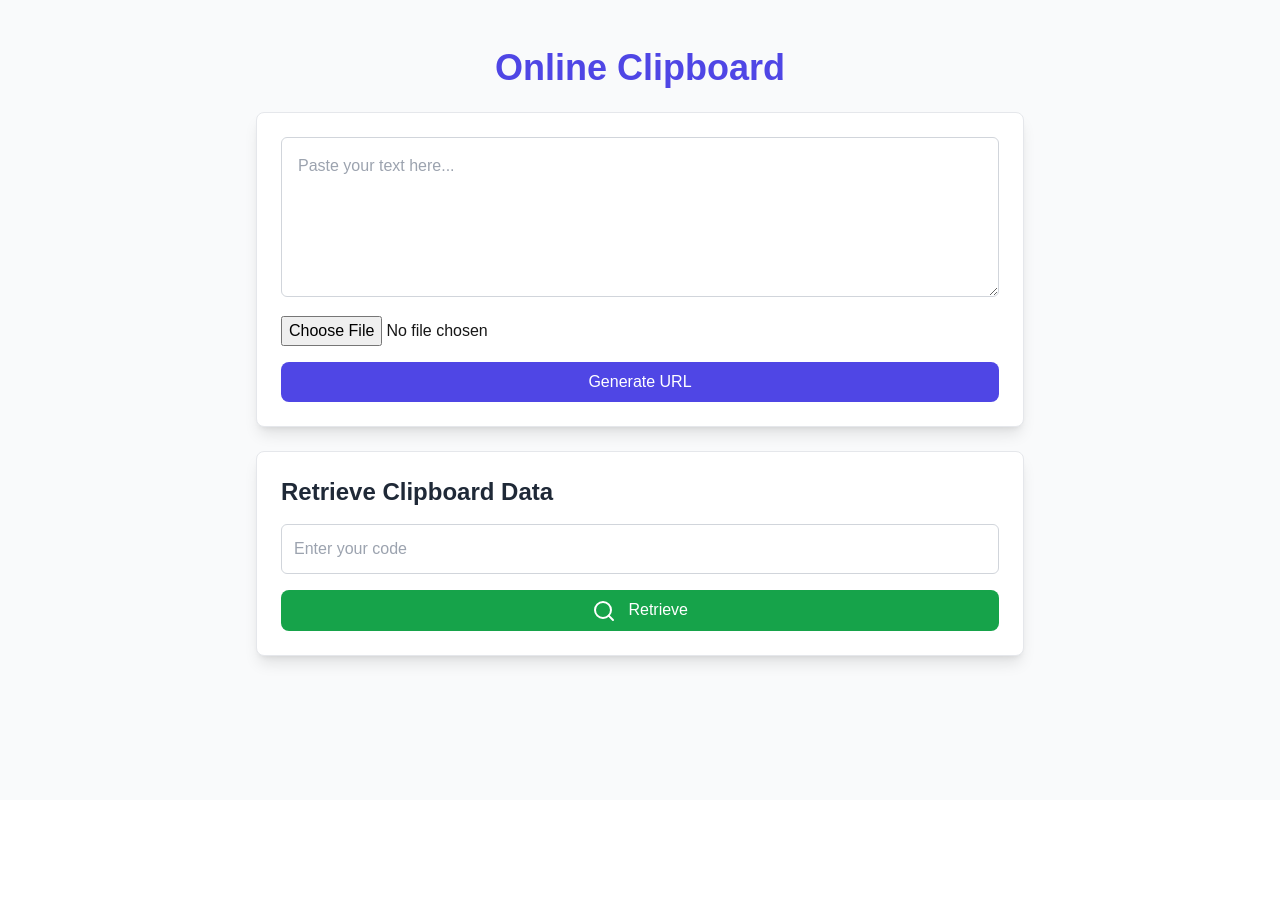
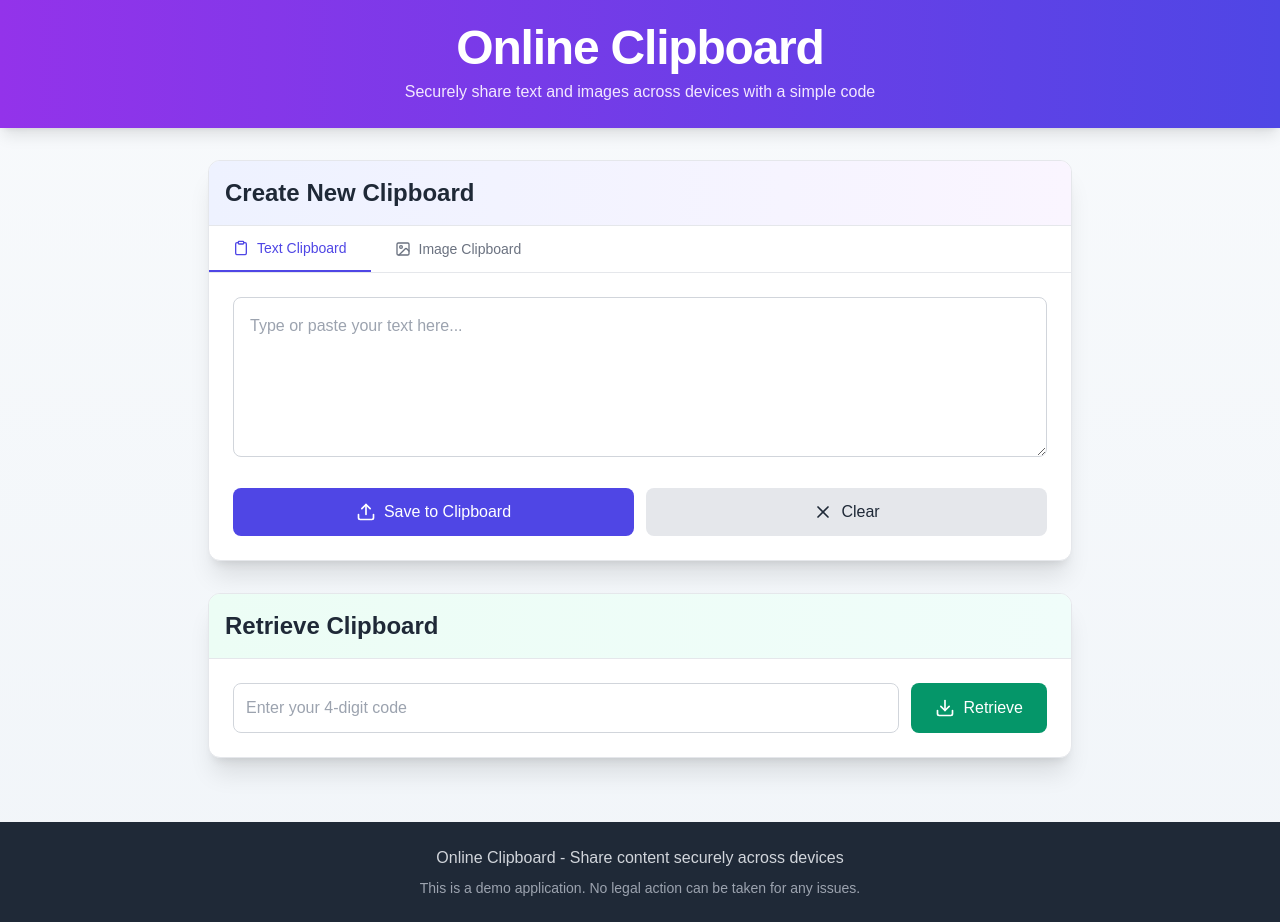
Before and after one commit to SojitraJenil/online-clipboard, a Next.js app: page /OnlineClipboard in a window 1280 px wide. Before the commit the page ends 800 px from the top, so only its background shows below. Built offline with nearby package versions, Linux system fonts and the light colour scheme; no server answers.

Commit message:
UI change

```diff
--- a/pages/OnlineClipboard.tsx
+++ b/pages/OnlineClipboard.tsx
@@ -1,215 +1,445 @@
-"use client";
+"use client"
 
-import { useState } from "react";
-import { Search, Loader2 } from "lucide-react";
-import QRCode from "qrcode";
-import { db } from "@/firebase";
-import { collection, addDoc, getDocs, query, where } from "firebase/firestore";
-import Image from "next/image";
+import type React from "react"
+
+import { useState, useRef } from "react"
+import { Loader2, Clipboard, ImageIcon, Upload, Download, Copy, Check, X } from "lucide-react"
+import QRCode from "qrcode"
+import { db } from "@/firebase"
+import { collection, addDoc, getDocs, query, where } from "firebase/firestore"
+import Image from "next/image"
 
 interface ClipboardData {
-  text: string;
-  imageUrl?: string;
-  code: string;
-  createdAt: Date;
+  text: string
+  imageUrl?: string
+  code: string
+  createdAt: Date
 }
 
 export default function OnlineClipboard() {
-  const cloudName = process.env.NEXT_PUBLIC_CLOUDINARY_CLOUD_NAME;
-  const uploadPreset = process.env.NEXT_PUBLIC_CLOUDINARY_UPLOAD_PRESET;
-  const cloudinaryUrl = `https://api.cloudinary.com/v1_1/${cloudName}/image/upload`;
+  const cloudName = process.env.NEXT_PUBLIC_CLOUDINARY_CLOUD_NAME
+  const uploadPreset = process.env.NEXT_PUBLIC_CLOUDINARY_UPLOAD_PRESET
+  const cloudinaryUrl = `https://api.cloudinary.com/v1_1/${cloudName}/image/upload`
 
-  const [text, setText] = useState("");
-  const [image, setImage] = useState<File | null>(null);
-  const [generatedUrl, setGeneratedUrl] = useState("");
-  const [generatedCode, setGeneratedCode] = useState("");
-  const [qrCodeUrl, setQrCodeUrl] = useState("");
-  const [inputCode, setInputCode] = useState("");
-  const [retrievedData, setRetrievedData] = useState<ClipboardData | null>(null);
-  const [loading, setLoading] = useState(false);
-  const [textError, setTextError] = useState("");
-  const [codeError, setCodeError] = useState("");
-  console.log('--------------retrievedData.imageUrl :>> ', retrievedData);
+  const [text, setText] = useState("")
+  const [image, setImage] = useState<File | null>(null)
+  const [imagePreview, setImagePreview] = useState<string | null>(null)
+  const [generatedUrl, setGeneratedUrl] = useState("")
+  const [generatedCode, setGeneratedCode] = useState("")
+  const [qrCodeUrl, setQrCodeUrl] = useState("")
+  const [inputCode, setInputCode] = useState("")
+  const [retrievedData, setRetrievedData] = useState<ClipboardData | null>(null)
+  const [loading, setLoading] = useState(false)
+  const [retrieveLoading, setRetrieveLoading] = useState(false)
+  const [textError, setTextError] = useState("")
+  const [codeError, setCodeError] = useState("")
+  const [activeTab, setActiveTab] = useState<"text" | "image">("text")
+  const [copied, setCopied] = useState(false)
 
-  console.log("================>Cloud Name:", process.env.NEXT_PUBLIC_CLOUDINARY_CLOUD_NAME);
-  console.log("================>Upload Preset:", process.env.NEXT_PUBLIC_CLOUDINARY_UPLOAD_PRESET);
+  const fileInputRef = useRef<HTMLInputElement>(null)
 
-
-  const generateRandomCode = () => Math.floor(1000 + Math.random() * 9000).toString();
+  const generateRandomCode = () => Math.floor(1000 + Math.random() * 9000).toString()
 
   const handleImageUpload = async (file: File): Promise<string> => {
     if (process.env.NODE_ENV === "development") {
-      const localUrl = URL.createObjectURL(file);
-      return localUrl;
+      const localUrl = URL.createObjectURL(file)
+      return localUrl
     }
 
     if (!cloudName || !uploadPreset) {
-      console.error("Cloudinary environment variables are missing.");
-      alert("Image upload is not configured properly.");
-      return "";
+      console.error("Cloudinary environment variables are missing.")
+      alert("Image upload is not configured properly.")
+      return ""
     }
 
-    const formData = new FormData();
-    formData.append("file", file);
-    formData.append("upload_preset", uploadPreset);
+    const formData = new FormData()
+    formData.append("file", file)
+    formData.append("upload_preset", uploadPreset)
 
     try {
       const res = await fetch(cloudinaryUrl, {
         method: "POST",
         body: formData,
-      });
+      })
 
       if (!res.ok) {
-        throw new Error(`Upload failed with status ${res.status}`);
+        throw new Error(`Upload failed with status ${res.status}`)
       }
 
-      const data = await res.json();
-      return data.secure_url;
+      const data = await res.json()
+      return data.secure_url
     } catch (error) {
-      console.error("Image upload failed:", error);
-      alert("Failed to upload image. Please try again.");
-      return "";
+      console.error("Image upload failed:", error)
+      alert("Failed to upload image. Please try again.")
+      return ""
     }
-  };
+  }
 
+  const handleImageChange = (e: React.ChangeEvent<HTMLInputElement>) => {
+    if (e.target.files && e.target.files[0]) {
+      const selectedFile = e.target.files[0]
+      setImage(selectedFile)
 
+      // Create preview
+      const reader = new FileReader()
+      reader.onload = (event) => {
+        setImagePreview(event.target?.result as string)
+      }
+      reader.readAsDataURL(selectedFile)
+    }
+  }
 
   const handleSubmit = async (): Promise<void> => {
-    if (!text.trim() && !image) {
-      setTextError("Enter some text or upload an image.");
-      return;
+    if (activeTab === "text" && !text.trim()) {
+      setTextError("Please enter some text to save.")
+      return
+    } else if (activeTab === "image" && !image) {
+      setTextError("Please select an image to upload.")
+      return
     }
-    setTextError(""); // Clear previous error
 
-    setLoading(true);
-    const randomCode = generateRandomCode();
-    let imageUrl = "";
+    setTextError("") // Clear previous error
+    setLoading(true)
 
-    if (image) {
-      imageUrl = await handleImageUpload(image);
+    const randomCode = generateRandomCode()
+    let imageUrl = ""
+
+    if (image && (activeTab === "image" || (activeTab === "text" && text.trim()))) {
+      imageUrl = await handleImageUpload(image)
     }
 
     const clipboardData: ClipboardData = {
-      text,
+      text: activeTab === "text" ? text : "",
       code: randomCode,
       createdAt: new Date(),
-    };
+    }
 
-    if (imageUrl) clipboardData.imageUrl = imageUrl;
+    if (imageUrl) clipboardData.imageUrl = imageUrl
 
-    await addDoc(collection(db, "clipboards"), clipboardData);
+    try {
+      await addDoc(collection(db, "clipboards"), clipboardData)
 
-    const newUrl = `${window.location.origin}/retrieve/${randomCode}`;
-    const qrData = await QRCode.toDataURL(newUrl);
+      const newUrl = `${window.location.origin}/retrieve/${randomCode}`
+      const qrData = await QRCode.toDataURL(newUrl)
 
-    setGeneratedUrl(newUrl);
-    setGeneratedCode(randomCode);
-    setQrCodeUrl(qrData);
-    setText("");
-    setImage(null);
-    setLoading(false);
-  };
+      setGeneratedUrl(newUrl)
+      setGeneratedCode(randomCode)
+      setQrCodeUrl(qrData)
+      setText("")
+      setImage(null)
+      setImagePreview(null)
+    } catch (error) {
+      console.error("Error saving to clipboard:", error)
+      setTextError("Failed to save. Please try again.")
+    } finally {
+      setLoading(false)
+    }
+  }
 
   const handleRetrieve = async () => {
     if (!inputCode.trim()) {
-      setCodeError("Enter a valid code.");
-      return;
+      setCodeError("Please enter a valid code.")
+      return
     }
-    setCodeError("");
+    setCodeError("")
+    setRetrieveLoading(true)
 
-    const q = query(collection(db, "clipboards"), where("code", "==", inputCode));
-    const querySnapshot = await getDocs(q);
+    try {
+      const q = query(collection(db, "clipboards"), where("code", "==", inputCode))
+      const querySnapshot = await getDocs(q)
 
       if (querySnapshot.empty) {
-      setRetrievedData({ text: "No data found for this code.", code: "", createdAt: new Date() });
+        setRetrievedData({ text: "No data found for this code.", code: "", createdAt: new Date() })
       } else {
-      setRetrievedData(querySnapshot.docs[0].data() as ClipboardData);
+        setRetrievedData(querySnapshot.docs[0].data() as ClipboardData)
       }
-  };
+    } catch (error) {
+      console.error("Error retrieving data:", error)
+      setCodeError("Failed to retrieve data. Please try again.")
+    } finally {
+      setRetrieveLoading(false)
+    }
+  }
+
+  const copyToClipboard = (text: string) => {
+    navigator.clipboard.writeText(text)
+    setCopied(true)
+    setTimeout(() => setCopied(false), 2000)
+  }
+
+  const clearForm = () => {
+    setText("")
+    setImage(null)
+    setImagePreview(null)
+    setTextError("")
+  }
 
   return (
-    <main className="min-h-screen flex flex-col items-center py-12 px-6 bg-gray-50">
-      <h1 className="text-4xl font-bold text-indigo-600 mb-6">Online Clipboard</h1>
+    <div className="min-h-screen flex flex-col bg-gradient-to-b from-slate-50 to-slate-100">
+      {/* Header */}
+      <header className="bg-gradient-to-r from-purple-600 to-indigo-600 text-white py-6 px-4 shadow-lg">
+        <div className="max-w-6xl mx-auto flex flex-col items-center">
+          <h1 className="text-4xl md:text-5xl font-bold tracking-tight mb-2">Online Clipboard</h1>
+          <p className="text-purple-100 text-center max-w-2xl">
+            Securely share text and images across devices with a simple code
+          </p>
+        </div>
+      </header>
 
-      <div className="w-full max-w-3xl bg-white shadow-lg rounded-lg p-6 border border-gray-200">
+      <main className="flex-grow container mx-auto px-4 py-8 max-w-4xl">
+        {/* Create Section */}
+        <div className="bg-white rounded-xl shadow-xl overflow-hidden mb-8 border border-gray-200">
+          <div className="bg-gradient-to-r from-indigo-50 to-purple-50 p-4 border-b border-gray-200">
+            <h2 className="text-2xl font-bold text-gray-800">Create New Clipboard</h2>
+          </div>
+
+          {/* Tab Navigation */}
+          <div className="flex border-b border-gray-200">
+            <button
+              onClick={() => setActiveTab("text")}
+              className={`flex items-center justify-center py-3 px-6 font-medium text-sm ${activeTab === "text"
+                  ? "text-indigo-600 border-b-2 border-indigo-600"
+                  : "text-gray-500 hover:text-gray-700"
+                }`}
+            >
+              <Clipboard className="w-4 h-4 mr-2" />
+              Text Clipboard
+            </button>
+            <button
+              onClick={() => setActiveTab("image")}
+              className={`flex items-center justify-center py-3 px-6 font-medium text-sm ${activeTab === "image"
+                  ? "text-indigo-600 border-b-2 border-indigo-600"
+                  : "text-gray-500 hover:text-gray-700"
+                }`}
+            >
+              <ImageIcon className="w-4 h-4 mr-2" />
+              Image Clipboard
+            </button>
+          </div>
+
+          <div className="p-6">
+            {/* Text Tab Content */}
+            {activeTab === "text" && (
+              <div className="space-y-4">
                 <textarea
-          className="w-full h-40 p-4 border border-gray-300 rounded-md"
-          placeholder="Paste your text here..."
+                  className="w-full h-40 p-4 border border-gray-300 rounded-lg focus:ring-2 focus:ring-indigo-500 focus:border-indigo-500"
+                  placeholder="Type or paste your text here..."
                   value={text}
                   onChange={(e) => setText(e.target.value)}
                 ></textarea>
+              </div>
+            )}
 
-        {/* Error Message for Text Input */}
-        {textError && <p className="text-red-500 text-sm mt-2">{textError}</p>}
-
+            {/* Image Tab Content */}
+            {activeTab === "image" && (
+              <div className="space-y-4">
+                <div className="border-2 border-dashed border-gray-300 rounded-lg p-6 text-center">
+                  {imagePreview ? (
+                    <div className="relative">
+                      <img
+                        src={imagePreview || "/placeholder.svg"}
+                        alt="Preview"
+                        className="max-h-64 mx-auto rounded-lg"
+                      />
+                      <button
+                        onClick={() => {
+                          setImage(null)
+                          setImagePreview(null)
+                        }}
+                        className="absolute top-2 right-2 bg-red-500 text-white p-1 rounded-full hover:bg-red-600"
+                      >
+                        <X className="w-4 h-4" />
+                      </button>
+                    </div>
+                  ) : (
+                    <div onClick={() => fileInputRef.current?.click()} className="cursor-pointer">
+                      <Upload className="w-12 h-12 mx-auto text-gray-400" />
+                      <p className="mt-2 text-sm text-gray-500">Click to select an image or drag and drop</p>
+                    </div>
+                  )}
                   <input
+                    ref={fileInputRef}
                     type="file"
                     accept="image/*"
-          className="mt-3"
-          onChange={(e) => e.target.files && setImage(e.target.files[0])}
+                    className="hidden"
+                    onChange={handleImageChange}
                   />
+                </div>
+              </div>
+            )}
 
+            {/* Error Message */}
+            {textError && (
+              <div className="mt-2 text-red-500 text-sm flex items-center">
+                <X className="w-4 h-4 mr-1" />
+                {textError}
+              </div>
+            )}
+
+            {/* Action Buttons */}
+            <div className="mt-6 flex flex-col sm:flex-row gap-3">
               <button
                 onClick={handleSubmit}
                 disabled={loading}
-          className={`mt-4 text-white px-6 py-2 rounded-lg w-full ${loading ? "bg-gray-400" : "bg-indigo-600 hover:bg-indigo-700"}`}
+                className="flex-1 bg-indigo-600 hover:bg-indigo-700 text-white py-3 px-6 rounded-lg font-medium flex items-center justify-center transition-colors duration-200"
               >
-          {loading ? <Loader2 className="animate-spin h-5 w-5" /> : "Generate URL"}
+                {loading ? (
+                  <>
+                    <Loader2 className="animate-spin h-5 w-5 mr-2" />
+                    Processing...
+                  </>
+                ) : (
+                  <>
+                    <Upload className="w-5 h-5 mr-2" />
+                    Save to Clipboard
+                  </>
+                )}
               </button>
+              <button
+                onClick={clearForm}
+                className="flex-1 bg-gray-200 hover:bg-gray-300 text-gray-800 py-3 px-6 rounded-lg font-medium flex items-center justify-center transition-colors duration-200"
+              >
+                <X className="w-5 h-5 mr-2" />
+                Clear
+              </button>
+            </div>
+          </div>
 
-        {generatedUrl && (
-          <div className="mt-4 bg-gray-100 p-4 rounded-lg">
-            <p className="mt-2">Code: <strong>{generatedCode}</strong></p>
-            {qrCodeUrl && <Image src={qrCodeUrl} alt="QR Code" className="mt-4 w-40" width={160} height={160} />
-            }
+          {/* Generated Code Section */}
+          {generatedCode && (
+            <div className="bg-indigo-50 p-6 border-t border-indigo-100">
+              <div className="flex flex-col md:flex-row md:items-center gap-6">
+                <div className="flex-1">
+                  <h3 className="text-lg font-semibold text-gray-800 mb-2">Your Clipboard is Ready!</h3>
+                  <div className="bg-white p-3 rounded-lg border border-gray-200 flex items-center justify-between mb-2">
+                    <span className="font-mono text-lg">{generatedCode}</span>
+                    <button
+                      onClick={() => copyToClipboard(generatedCode)}
+                      className="text-indigo-600 hover:text-indigo-800"
+                    >
+                      {copied ? <Check className="w-5 h-5" /> : <Copy className="w-5 h-5" />}
+                    </button>
+                  </div>
+                  <p className="text-sm text-gray-600">
+                    Share this code with others to give them access to your clipboard content.
+                  </p>
+                </div>
+
+                {qrCodeUrl && (
+                  <div className="flex-shrink-0">
+                    <Image
+                      src={qrCodeUrl || "/placeholder.svg"}
+                      alt="QR Code"
+                      width={120}
+                      height={120}
+                      className="border-4 border-white shadow-md rounded-lg"
+                    />
+                  </div>
+                )}
+              </div>
             </div>
           )}
         </div>
 
         {/* Retrieve Section */}
-      <div className="w-full max-w-3xl bg-white shadow-lg rounded-lg p-6 border border-gray-200 mt-6">
-        <h2 className="text-2xl font-semibold text-gray-800 mb-4">Retrieve Clipboard Data</h2>
+        <div className="bg-white rounded-xl shadow-xl overflow-hidden border border-gray-200">
+          <div className="bg-gradient-to-r from-emerald-50 to-teal-50 p-4 border-b border-gray-200">
+            <h2 className="text-2xl font-bold text-gray-800">Retrieve Clipboard</h2>
+          </div>
+
+          <div className="p-6">
+            <div className="flex flex-col sm:flex-row gap-3">
               <input
                 type="text"
-          placeholder="Enter your code"
-          className="w-full p-3 border border-gray-300 rounded-md"
+                placeholder="Enter your 4-digit code"
+                className="flex-1 p-3 border border-gray-300 rounded-lg focus:ring-2 focus:ring-emerald-500 focus:border-emerald-500"
                 value={inputCode}
                 onChange={(e) => setInputCode(e.target.value)}
               />
-
-        {/* Error Message for Code Input */}
-        {codeError && <p className="text-red-500 text-sm mt-2">{codeError}</p>}
-
               <button
                 onClick={handleRetrieve}
-          className="mt-4 bg-green-600 text-white px-6 py-2 rounded-lg hover:bg-green-700 w-full"
+                disabled={retrieveLoading}
+                className="bg-emerald-600 hover:bg-emerald-700 text-white py-3 px-6 rounded-lg font-medium flex items-center justify-center transition-colors duration-200"
               >
-          <Search className="inline-block mr-2" /> Retrieve
+                {retrieveLoading ? (
+                  <Loader2 className="animate-spin h-5 w-5" />
+                ) : (
+                  <>
+                    <Download className="w-5 h-5 mr-2" />
+                    Retrieve
+                  </>
+                )}
               </button>
+            </div>
 
-        {retrievedData && (
-          <div className="mt-4 bg-gray-100 p-4 rounded-lg">
-            <p className="text-gray-700">Retrieved Text:</p>
-            <p>{retrievedData.text}</p>
-
-            {/* Display and Download Image */}
-            {retrievedData.imageUrl && (
-              <div className="mt-4">
-                <p className="text-gray-700 font-semibold">Stored Image:</p>
-                <Image
-                  src={retrievedData.imageUrl}
-                  alt="Stored"
-                  className="w-40 rounded-lg mt-2 cursor-pointer"
-                  width={160}
-                  height={160}
-                  onClick={() => window.open(retrievedData.imageUrl, "_blank")}
-                />
+            {/* Error Message */}
+            {codeError && (
+              <div className="mt-2 text-red-500 text-sm flex items-center">
+                <X className="w-4 h-4 mr-1" />
+                {codeError}
               </div>
             )}
 
+            {/* Retrieved Data */}
+            {retrievedData && (
+              <div className="mt-6 bg-gray-50 p-4 rounded-lg border border-gray-200">
+                <h3 className="text-lg font-semibold text-gray-800 mb-3">Retrieved Content</h3>
+
+                {retrievedData.text && (
+                  <div className="mb-4">
+                    <div className="flex justify-between items-center mb-2">
+                      <h4 className="text-sm font-medium text-gray-500">Text</h4>
+                      <button
+                        onClick={() => copyToClipboard(retrievedData.text)}
+                        className="text-indigo-600 hover:text-indigo-800 p-1"
+                      >
+                        <Copy className="w-4 h-4" />
+                      </button>
+                    </div>
+                    <div className="bg-white p-3 rounded-lg border border-gray-200 text-gray-800">
+                      {retrievedData.text}
+                    </div>
+                  </div>
+                )}
+
+                {retrievedData.imageUrl && (
+                  <div>
+                    <h4 className="text-sm font-medium text-gray-500 mb-2">Image</h4>
+                    <div className="bg-white p-2 rounded-lg border border-gray-200">
+                      <Image
+                        src={retrievedData.imageUrl || "/placeholder.svg"}
+                        alt="Retrieved image"
+                        width={300}
+                        height={300}
+                        className="max-h-64 mx-auto rounded-lg object-contain"
+                        onClick={() => window.open(retrievedData.imageUrl, "_blank")}
+                      />
+                      <div className="text-center mt-2">
+                        <button
+                          onClick={() => window.open(retrievedData.imageUrl, "_blank")}
+                          className="text-sm text-indigo-600 hover:text-indigo-800"
+                        >
+                          Click to view full size
+                        </button>
+                      </div>
+                    </div>
                   </div>
                 )}
               </div>
+            )}
+          </div>
+        </div>
       </main>
-  );
+
+      {/* Footer */}
+      <footer className="bg-gray-800 text-gray-300 py-6 mt-8">
+        <div className="container mx-auto px-4 text-center">
+          <p className="mb-2">Online Clipboard - Share content securely across devices</p>
+          <p className="text-sm text-gray-400">
+            This is a demo application. No legal action can be taken for any issues.
+          </p>
+        </div>
+      </footer>
+    </div>
+  )
 }
```
Lines whose indentation alone changed are shown as unchanged.
